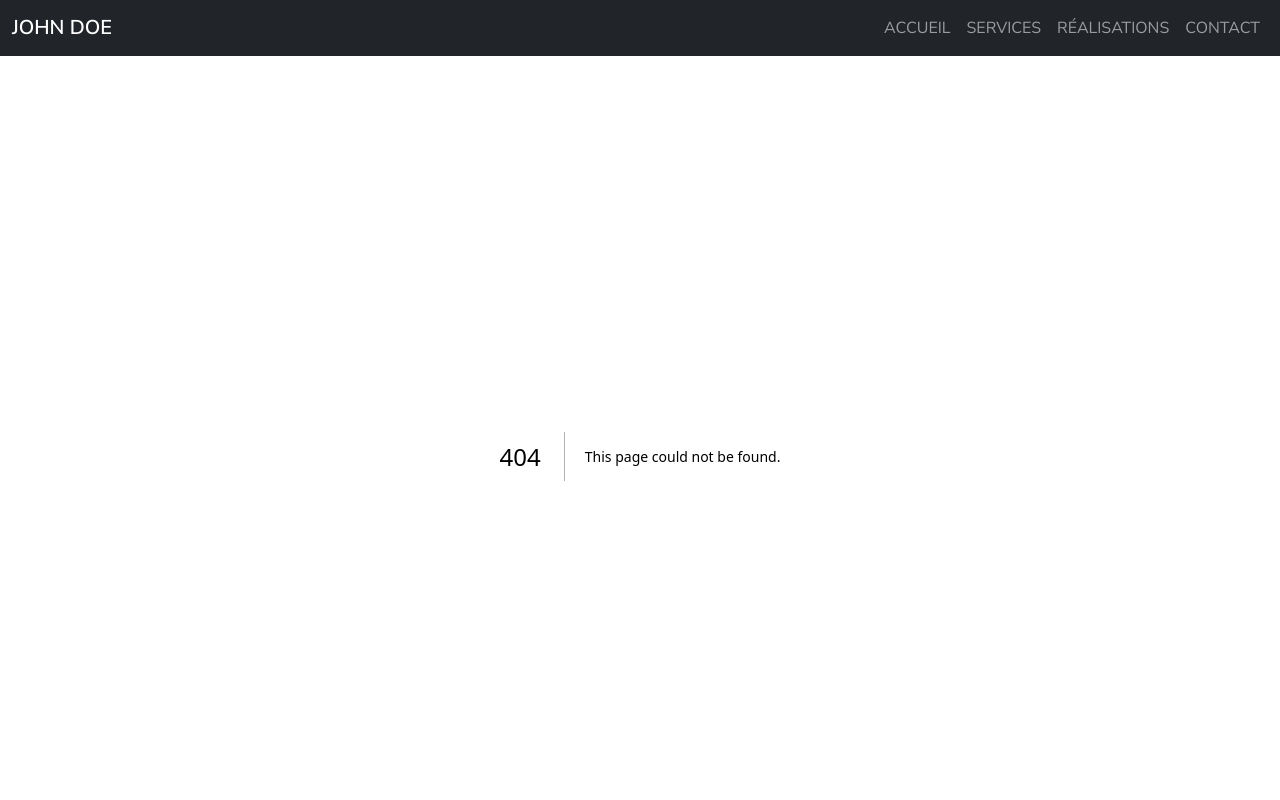
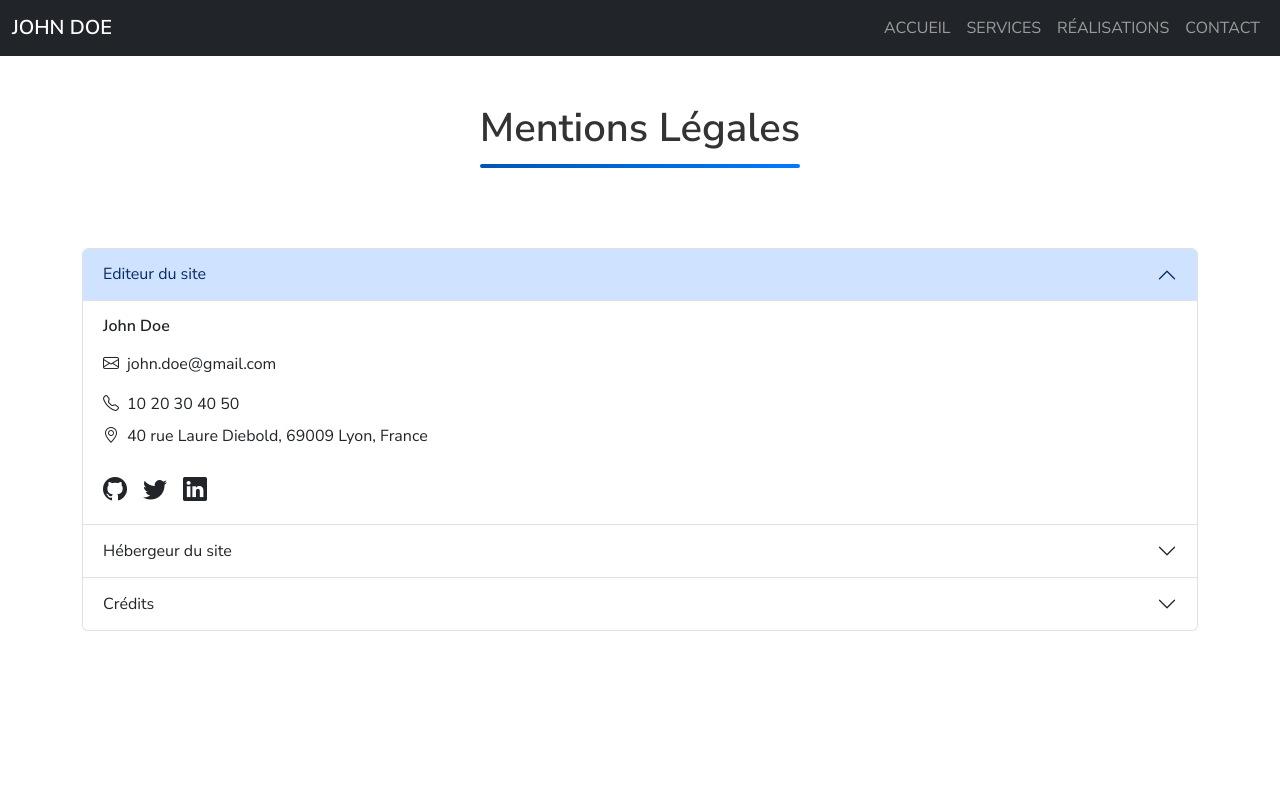
Before and after one commit to VMIbharel/cef-tp-portfolio, a Next.js app: page /legal in a window 1280 px wide. Before the commit this address had no page. Shown: the top 800 px of the page. Built offline with nearby package versions, Linux system fonts and the light colour scheme.

Commit message:
[ADD] Create Legal page with accordion for legal information, including site editor, hosting details, and credits

```diff
--- /dev/null
+++ b/pages/legal.js
@@ -0,0 +1,126 @@
+import SEO from "@/components/SEO";
+import ContactInfo from "@/components/contact/Info";
+
+export default function Services() {
+  return (
+    <>
+      <SEO
+        title="Services"
+        description="Découvrez mes services : UX Design, Développement web, Référencement"
+        noindex={true}
+        nofollow={true}
+      />
+
+      {/* Services Section */}
+      <section className="py-5">
+        <div className="container">
+          {/* Title and Description */}
+          <div className="text-center mb-5">
+            <h1 className="section-title mb-3">Mentions Légales</h1>
+          </div>
+
+          {/* Legal Information Accordion */}
+          <div className="row">
+            <div className="col-12">
+              <div className="accordion" id="legalAccordion">
+
+                {/* Legal Information Item */}
+                <div className="accordion-item">
+                  <h2 className="accordion-header" id="legalHeader1">
+                    <button
+                      className="accordion-button"
+                      type="button"
+                      data-bs-toggle="collapse"
+                      data-bs-target="#legalCollapse1"
+                      aria-expanded="true"
+                      aria-controls="legalCollapse1"
+                    >
+                      Editeur du site
+                    </button>
+                  </h2>
+                  <div
+                    id="legalCollapse1"
+                    className="accordion-collapse collapse show"
+                    data-bs-parent="#legalAccordion"
+                  >
+                    <div className="accordion-body">
+                      <ContactInfo />
+                    </div>
+                  </div>
+                </div>
+
+
+                {/* Hosting informations */}
+                <div className="accordion-item">
+                  <h2 className="accordion-header" id="legalHeader2">
+                    <button
+                      className="accordion-button collapsed"
+                      type="button"
+                      data-bs-toggle="collapse"
+                      data-bs-target="#legalCollapse2"
+                      aria-expanded="true"
+                      aria-controls="legalCollapse2"
+                    >
+                      Hébergeur du site
+                    </button>
+                  </h2>
+                  <div
+                    id="legalCollapse2"
+                    className="accordion-collapse collapse"
+                    data-bs-parent="#legalAccordion"
+                  >
+                    <div className="accordion-body">
+                      <h2>alwaysdata</h2>
+                      <p>91 Rue du Faubourg Saint Honoré, 75008, Paris</p>
+                      <i className="bi bi-globe me-2"></i>
+                      <a href="https://www.alwaysdata.com">www.alwaysdata.com</a>
+                    </div>
+                  </div>
+                </div>
+
+
+                {/* Credits */}
+                <div className="accordion-item">
+                <h2 className="accordion-header" id="legalHeader3">
+                    <button
+                    className="accordion-button collapsed"
+                    type="button"
+                    data-bs-toggle="collapse"
+                    data-bs-target="#legalCollapse3"
+                    aria-expanded="true"
+                    aria-controls="legalCollapse3"
+                    >
+                    Crédits
+                    </button>
+                </h2>
+                <div
+                    id="legalCollapse3"
+                    className="accordion-collapse collapse"
+                    data-bs-parent="#legalAccordion"
+                >
+                    <div className="accordion-body">
+                      <h2>Crédits</h2>
+                      <p>
+                        Ce site à été réalisé par John Doe, étudiant au
+                        <a href="https://www.centre-europeen-formation.fr/">Centre Européen de Formation</a>
+                      </p>
+                      <p><i>
+                        Les images utilisées sur ce site sont libre de droits et ont obtenues sur le site&nbsp;
+                        <a href="https://pixabay.com/">Pixabay</a>
+                      </i></p>
+                      <p><i>
+                        La favicon de ce site à été fournie par&nbsp;
+                        <a href="https://www.flaticon.com/free-icons/">John Doe Icons erstellt von Freepik - Flaticon</a>
+                      </i></p>
+                    </div>
+                </div>
+                </div>
+              </div>
+            </div>
+          </div>
+
+        </div>
+      </section>
+    </>
+  );
+}
```
